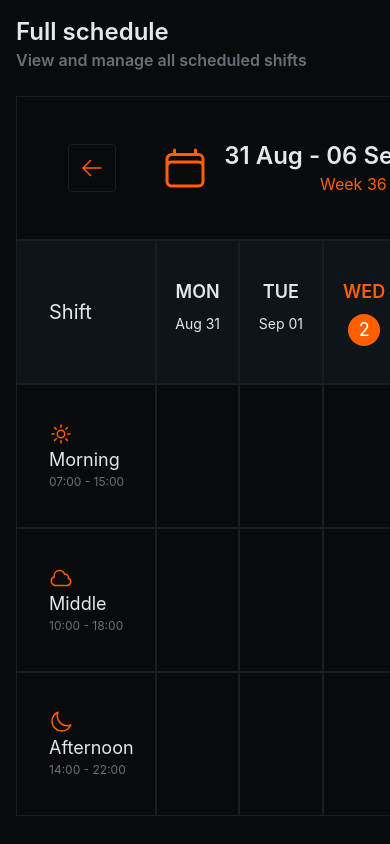
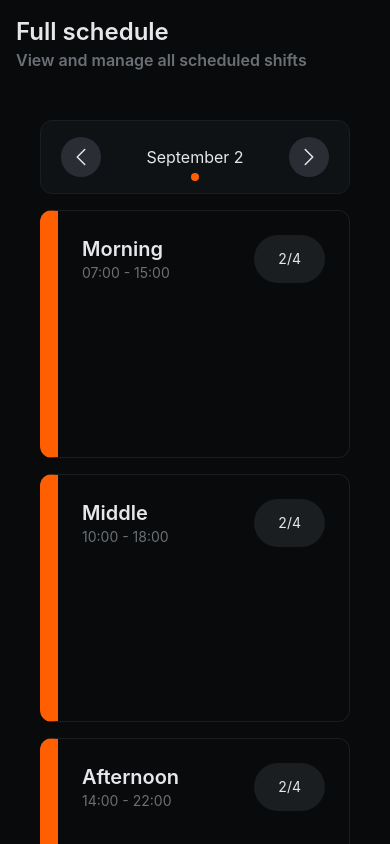
Before and after one commit to fransp10/Sixt-Students, a React (Vite) app: page /admin/schedule in a window 390 px wide. Shown: the top 844 px of the page. Built offline with nearby package versions, Linux system fonts and the light colour scheme.

Commit message:
fix responsivnes of calendar on mobile

```diff
--- /dev/null
+++ b/src/components/scheduleCalendar/MobileCalendar.tsx
@@ -0,0 +1,139 @@
+import { ChevronLeftIcon, ChevronRightIcon } from "@heroicons/react/24/outline";
+import {
+  addDays,
+  eachDayOfInterval,
+  endOfWeek,
+  format,
+  isSameDay,
+  startOfWeek,
+  subDays,
+} from "date-fns";
+import MobileShiftsCell from "./MobileShiftsCell";
+import type { Shift } from "../../types/Shift";
+import { useState } from "react";
+import StudentScheduleCalendarModal from "../student/StudentScheduleCalendarModal";
+
+type MobileCalendarProps = {
+  calendarType: "admin" | "student";
+  onSwitchDate: (newDate: Date) => void;
+  selectedDate: Date;
+};
+
+type SelectedSlot = {
+  date: string;
+  shiftType: ShiftType;
+  shift?: Shift;
+};
+
+const shifts: Shift[] = [
+  {
+    id: 1,
+    date: "2026-09-09",
+    type: "morning",
+    students: [
+      { id: 1, name: "John Doe" },
+      { id: 2, name: "Mark Smith" },
+      { id: 3, name: "Mark Smith" },
+      { id: 4, name: "Mark Smith" },
+    ],
+  },
+  {
+    id: 2,
+    date: "2026-09-09",
+    type: "middle",
+    students: [{ id: 3, name: "Anna Smith" }],
+  },
+];
+type ShiftType = "morning" | "middle" | "afternoon";
+const shiftTypes: ShiftType[] = ["morning", "middle", "afternoon"];
+function MobileCalendar({
+  calendarType,
+  onSwitchDate,
+  selectedDate,
+}: MobileCalendarProps) {
+  const [selectedShift, setSelectedShift] = useState<SelectedSlot | null>(null);
+  function handleShiftClick(shiftType: ShiftType, shift?: Shift) {
+    setSelectedShift({
+      date: format(selectedDate, "yyyy-MM-dd"),
+      shiftType,
+      shift,
+    });
+  }
+
+  function onClose() {
+    setSelectedShift(null);
+  }
+
+  const weekToDisplay = eachDayOfInterval({
+    start: startOfWeek(selectedDate, { weekStartsOn: 1 }),
+    end: endOfWeek(selectedDate, { weekStartsOn: 1 }),
+  });
+
+  return (
+    <div className="text-primaryText m-6 flex flex-col gap-4">
+      {/* Date picker */}
+      <div
+        className={`flex gap-4 items-center  bg-cardLighterBG rounded-xl justify-around border border-borderDividers p-4 `}
+      >
+        <button
+          className="p-2 bg-surfaceCards rounded-full"
+          onClick={() => onSwitchDate(subDays(selectedDate, 1))}
+        >
+          <ChevronLeftIcon className="size-6" />
+        </button>
+        <div className="relative w-1/2">
+          <p className=" text-center text-base sm:text-xl font-semibol   ">
+            {format(selectedDate, "MMMM d ")}
+          </p>
+          {isSameDay(selectedDate, new Date()) && (
+            <span className="absolute left-1/2 top-full mt-1 size-2 -translate-x-1/2 rounded-full bg-primary" />
+          )}
+        </div>
+        <button
+          className="p-2 bg-surfaceCards rounded-full"
+          onClick={() => onSwitchDate(addDays(selectedDate, 1))}
+        >
+          <ChevronRightIcon className="size-6" />
+        </button>
+      </div>
+      <div className=" justify-between bg-cardLighterBG rounded-xl border border-borderDividers p-4 hidden sm:flex  gap-4  w-full">
+        {weekToDisplay.map((day) => (
+          <button
+            type="button"
+            onClick={() => onSwitchDate(day)}
+            className={` flex flex-col  sm:px-4   justify-center items-center px-4 py-2
+          ${isSameDay(selectedDate, day) ? "border border-primary rounded-xl" : "border border-transparent"}`}
+            key={format(day, "yyyy-MM-dd")}
+          >
+            <p className="text-xs text-secondaryText">{format(day, "E")}</p>
+            <p className="text-sm">{format(day, "d")}</p>
+          </button>
+        ))}
+      </div>
+      {/*  */}
+      <div className="flex flex-col gap-4">
+        {shiftTypes.map((shiftType) => {
+          const shift = shifts.find(
+            (shift) =>
+              shift.date === format(selectedDate, "yyyy-MM-dd") &&
+              shift.type === shiftType,
+          );
+
+          return (
+            <MobileShiftsCell
+              key={shiftType}
+              shiftType={shiftType}
+              shift={shift}
+              handleShiftClick={handleShiftClick}
+            />
+          );
+        })}
+      </div>
+      {selectedShift && (
+        <StudentScheduleCalendarModal shift={selectedShift} onClose={onClose} />
+      )}
+    </div>
+  );
+}
+
+export default MobileCalendar;
--- /dev/null
+++ b/src/components/scheduleCalendar/MobileShiftsCell.tsx
@@ -0,0 +1,64 @@
+import { getInitials } from "../../helpers/helpers";
+import type { Shift, ShiftType } from "../../types/Shift";
+
+function MobileShiftsCell({
+  shiftType,
+  shift,
+  handleShiftClick,
+}: {
+  shiftType: ShiftType;
+  shift?: Shift;
+  handleShiftClick: (shiftType: ShiftType, shift?: Shift) => void;
+}) {
+  const studentsToDisplay = shift?.students.slice(0, 2) ?? [];
+  const remainingStudents =
+    (shift?.students.length ?? 0) - studentsToDisplay.length;
+  const timeToDisplay =
+    shiftType === "morning"
+      ? "07:00 - 15:00"
+      : shiftType === "middle"
+        ? "10:00 - 18:00"
+        : "14:00 - 22:00";
+  return (
+    <div
+      onClick={() => handleShiftClick(shiftType, shift)}
+      className="p-6 border border-l-18 border-l-primary h-62 border-borderDividers rounded-xl
+      "
+    >
+      <div className="flex justify-between">
+        <div>
+          <p className="text-xl font-semibold">
+            {shiftType[0].toUpperCase() + shiftType.slice(1, shiftType.length)}
+          </p>
+          <p className="text-sm text-secondaryText">{timeToDisplay}</p>
+        </div>
+        <div className="p-2 px-6  bg-borderDividers flex items-center justify-center rounded-full">
+          <span className="text-sm">2/4</span>
+        </div>
+      </div>
+      <div className="flex flex-col gap-2 mt-4">
+        {shift?.students && shift.students.length > 0
+          ? studentsToDisplay.map((student) => (
+              <div key={student.id} className="flex gap-2 items-center">
+                <div className="w-8 h-8 rounded-full bg-surfaceCards flex items-center justify-center">
+                  <span className="text-sm">{getInitials(student.name)}</span>
+                </div>
+                <span className="text-sm">{student.name}</span>
+              </div>
+            ))
+          : ""}
+
+        {remainingStudents > 0 && (
+          <div className="flex gap-2 items-center">
+            <div>
+              <span>+{remainingStudents}</span>
+            </div>
+            <span>more</span>
+          </div>
+        )}
+      </div>
+    </div>
+  );
+}
+
+export default MobileShiftsCell;
--- a/src/components/scheduleCalendar/SchedulePageCalendar.tsx
+++ b/src/components/scheduleCalendar/SchedulePageCalendar.tsx
@@ -1,4 +1,4 @@
-import { useState } from "react";
+import { useState, Fragment } from "react";
 import CalendarHeaderColumn from "./CalendarHeaderColumn";
 import CalendarHeaderRow from "./CalendarHeaderRow";
 import ScheduleCalendarModal from "./ScheduleCalendarModal";
@@ -14,7 +14,6 @@ import DatePickerComponent from "./DatePickerComponent";
 import AdminScheduleCalendarCell from "./AdminScheduleCalendarCell";
 import StudentsShceduleCalendarCell from "../student/StudentsScheduleCalendarCell";
 import StudentScheduleCalendarModal from "../student/StudentScheduleCalendarModal";
-
 export type Shift = {
   id: number;
   date: string;
@@ -55,7 +54,7 @@ const shiftTypes: shiftTypeType[] = [
 const shifts: Shift[] = [
   {
     id: 1,
-    date: "2026-08-17",
+    date: "2026-09-9",
     type: "morning",
     students: [
       { id: 1, name: "Luka Marić" },
@@ -95,7 +94,7 @@ function SchedulePageCalendar({
   const currentDate = new Date();
 
   return (
-    <div className="grid grid-cols-[140px_repeat(7,1fr)] text-primaryText  rounded-2xl grid-rows-4">
+    <div className="grid grid-cols-8 text-primaryText  rounded-2xl grid-rows-4">
       <DatePickerComponent
         onSwitchDate={onSwitchDate}
         selectedDate={selectedDate}
@@ -119,7 +118,7 @@ function SchedulePageCalendar({
 
       {/* ROWS */}
       {shiftTypes.map((shiftType) => (
-        <>
+        <Fragment key={shiftType.name}>
           {/* ROW HEADER */}
           <CalendarHeaderRow shiftType={shiftType} />
 
@@ -165,7 +164,7 @@ function SchedulePageCalendar({
               );
             }
           })}
-        </>
+        </Fragment>
       ))}
       {selectedShift !== null && calendarType === "admin" && (
         <ScheduleCalendarModal
--- a/src/components/student/StudentsInTheShiftList.tsx
+++ b/src/components/student/StudentsInTheShiftList.tsx
@@ -20,9 +20,6 @@ function StudentsInTheShiftList({ shift }: StudentsInTheShiftListProps) {
         {shift.shift?.students.map((student) => (
           <StudentsInTheShiftListItem key={student.id} student={student} />
         ))}
-        {shift.shift?.students.map((student) => (
-          <StudentsInTheShiftListItem key={student.id} student={student} />
-        ))}
       </ul>
     </div>
   );
--- a/src/components/student/StudentsRequestingShfitList.tsx
+++ b/src/components/student/StudentsRequestingShfitList.tsx
@@ -22,9 +22,6 @@ function StudentsRequestingShfitList({
         {shift.shift?.students.map((student) => (
           <StudentsInTheShiftListItem key={student.id} student={student} />
         ))}
-        {shift.shift?.students.map((student) => (
-          <StudentsInTheShiftListItem key={student.id} student={student} />
-        ))}
       </ul>
     </div>
   );
--- a/src/pages/Admin/AdminSchedulePage.tsx
+++ b/src/pages/Admin/AdminSchedulePage.tsx
@@ -1,12 +1,11 @@
 import { useState } from "react";
 import SchedulePageCalendar from "../../components/scheduleCalendar/SchedulePageCalendar";
-import { startOfWeek } from "date-fns";
 import PageHeading from "../../components/PageHeading";
+import MobileCalendar from "../../components/scheduleCalendar/MobileCalendar";
+import { eachDayOfInterval, endOfWeek, startOfWeek } from "date-fns";
 
 function SchedulePage() {
-  const [selectedDate, setSelectedDate] = useState(
-    startOfWeek(new Date(), { weekStartsOn: 1 }),
-  );
+  const [selectedDate, setSelectedDate] = useState(new Date());
 
   function onSwitchDate(newDate: Date) {
     setSelectedDate(newDate);
@@ -19,11 +18,20 @@ function SchedulePage() {
         subheading="View and manage all scheduled shifts"
       />
       <main>
-        <SchedulePageCalendar
-          calendarType="admin"
-          onSwitchDate={onSwitchDate}
-          selectedDate={selectedDate}
-        />
+        <div className="hidden lg:block ">
+          <SchedulePageCalendar
+            calendarType="admin"
+            onSwitchDate={onSwitchDate}
+            selectedDate={selectedDate}
+          />
+        </div>
+        <div className="lg:hidden">
+          <MobileCalendar
+            calendarType="admin"
+            onSwitchDate={onSwitchDate}
+            selectedDate={selectedDate}
+          />
+        </div>
       </main>
     </div>
   );
--- /dev/null
+++ b/src/types/Shift.ts
@@ -0,0 +1,13 @@
+export type ShiftType = "morning" | "middle" | "afternoon";
+
+export type StudentShort = {
+  id: number;
+  name: string;
+};
+
+export type Shift = {
+  id: number;
+  date: string;
+  type: ShiftType;
+  students: StudentShort[];
+};
--- a/src/types/category.ts
+++ b/src/types/category.ts
@@ -1 +1 @@
-export type Category = "Overview" | "Shifts" | "Manage" | "Contracts";
+export type Category = "Overview" | "Shifts" | "Manage" | "Earnings";
```
Also changed, not shown: src/components/scheduleCalendar/StudentsToDisplayMobile.tsx (added, +28 -0 lines).
